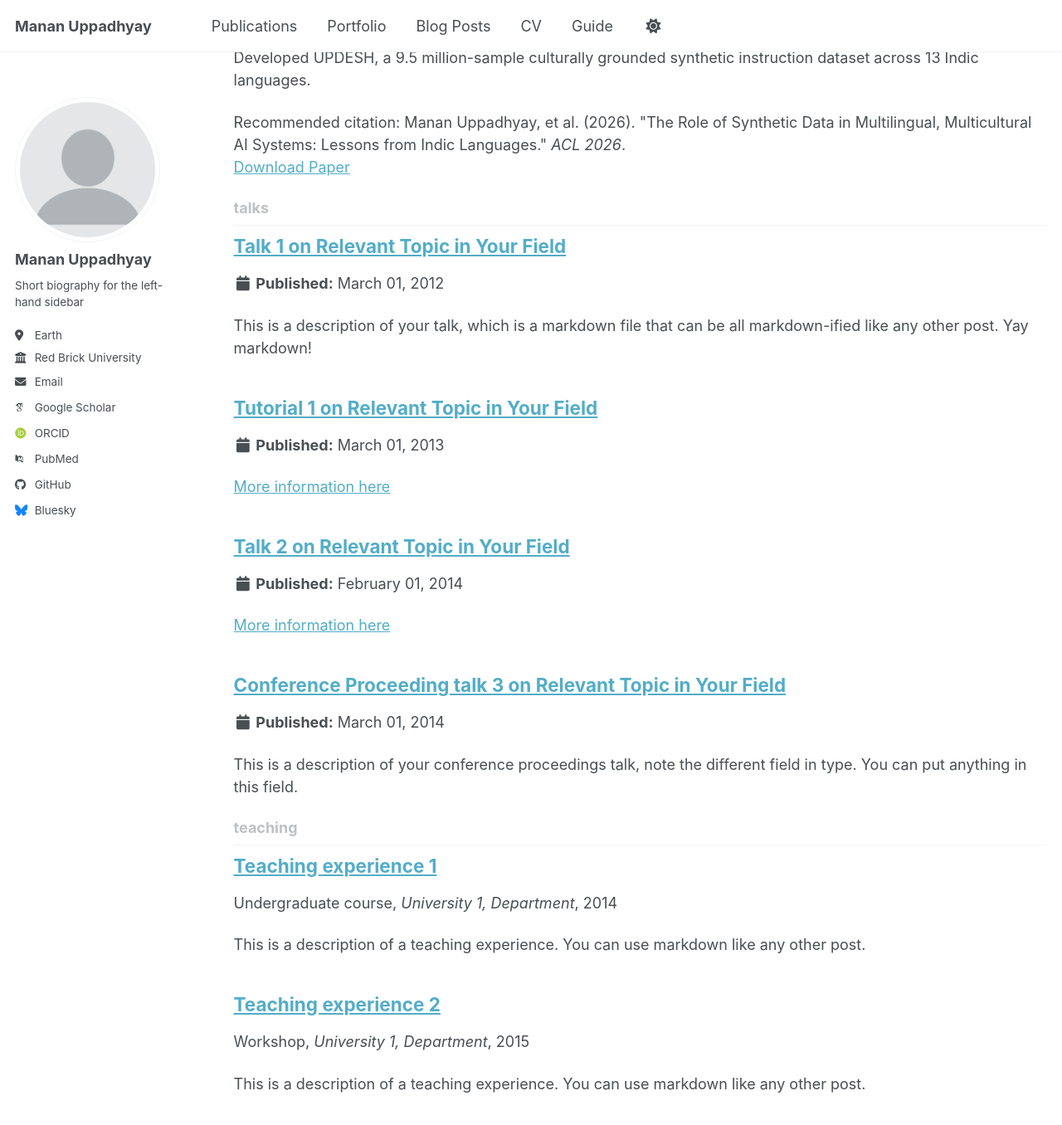
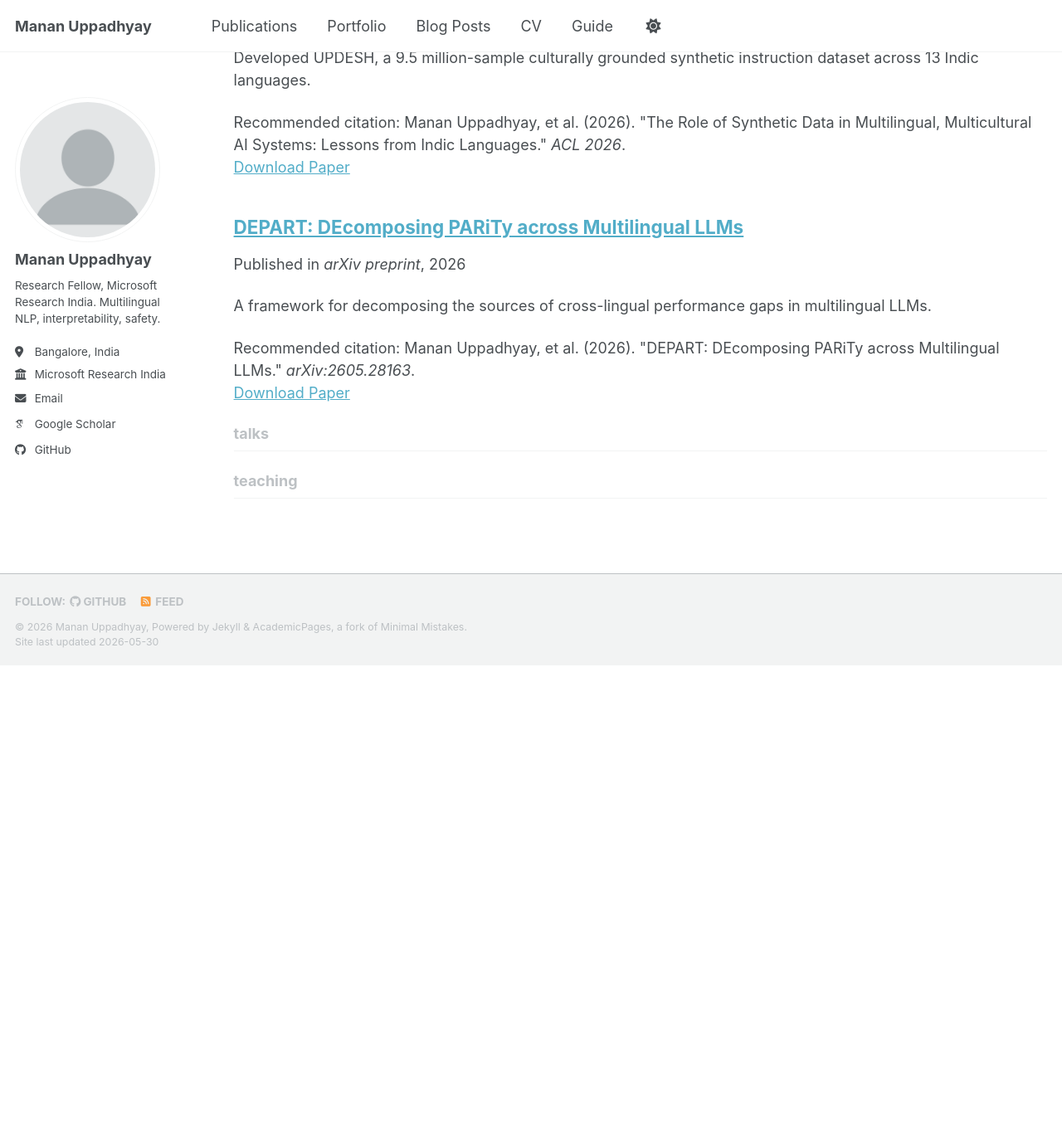
Before and after one commit to mananuppadhyay/mananuppadhyay.github.io, a Jekyll site: the page built from _pages/collection-archive.html, in a window 1280 px wide and 1400 px high, scrolled down 1199 px. Shown: the top 1356 px of the window at 83% size. Built offline with Jekyll 4.4.1, drawn with Linux system fonts in a browser that asks for light colours; some web fonts are replaced; a script bundle is joined from its source files by our own code; library files that are not in the unit come from our copies; after the commit the page ends 2001 px from its top, so only the background shows below that.

Commit message:
added more details

```diff
--- a/_config.yml
+++ b/_config.yml
@@ -12,7 +12,7 @@ site_theme               : "default" # The available themes options are "default
 title                    : "Manan Uppadhyay"
 title_separator          : "-"
 name                     : &name "Manan Uppadhyay"
-description              : &description "Manan Uppadhyay's academic portfolio"   # Update this with a general description of your site, this is the default if not overridden by a page
+description              : &description "Manan Uppadhyay — Research Fellow at Microsoft Research India working on multilingual NLP, interpretability, and AI safety."   # Update this with a general description of your site, this is the default if not overridden by a page
 url                      : https://mananuppadhyay.github.io # The base hostname & protocol for your site e.g. "https://[your GitHub username].github.io",
                                                            # or if you already have some other page hosted on Github then use "https://[your GitHub username].github.io/[Your Repo Name]"
 baseurl                  : "" # the subpath of your site, e.g. "/blog"
@@ -26,9 +26,9 @@ author:
   avatar           : "profile.png"
   name             : "Manan Uppadhyay"
   pronouns         : # example: "she/her"
-  bio              : "Short biography for the left-hand sidebar"
-  location         : "Earth"
-  employer         : "Red Brick University"
+  bio              : "Research Fellow, Microsoft Research India. Multilingual NLP, interpretability, safety."
+  location         : "Bangalore, India"
+  employer         : "Microsoft Research India"
   uri              : # URL
   email            : "mananuppadhyay@gmail.com"
 
@@ -38,10 +38,10 @@ author:
   googlescholar    : "https://scholar.google.com/citations?user=PS_CX0AAAAAJ"
   inspire-hep      : # URL
   impactstory      : # URL
-  orcid            : "https://orcid.org/yourorcidurl"
+  orcid            : # URL
   semantic         : # URL
   ssrn             : # URL
-  pubmed           : "https://www.ncbi.nlm.nih.gov/pubmed/?term=john+snow"
+  pubmed           : # URL
   researchgate     : # URL
   scopus           : # URL
   zotero           : # URL
@@ -57,7 +57,7 @@ author:
 
   # Social media
   artstation       : # Username
-  bluesky          : "bsky.app" # Replace this with you Bluesky username
+  bluesky          : # Username
   facebook         : # Username
   flickr           : # Username
   foursquare       : # Username
@@ -84,12 +84,14 @@ author:
 
 # Publication Category - The following the list of publication categories and their headings
 publication_category:
+  preprints:
+    title: 'Preprints'
+  conferences:
+    title: 'Conference Papers'
+  manuscripts:
+    title: 'Journal Articles'
   books:
     title: 'Books'
-  manuscripts:
-    title: 'Journal Articles'
-  conferences:
-    title: 'Conference Papers'
 
 # Site Settings
 teaser                   :  # filename of teaser fallback teaser image placed in /images/ for social media previews
--- /dev/null
+++ b/_publications/2026-05-15-depart.md
@@ -0,0 +1,12 @@
+---
+title: "DEPART: DEcomposing PARiTy across Multilingual LLMs"
+collection: publications
+category: preprints
+permalink: /publication/2026-05-15-depart
+excerpt: 'A framework for decomposing the sources of cross-lingual performance gaps in multilingual LLMs.'
+date: 2026-05-15
+venue: 'arXiv preprint'
+paperurl: 'https://arxiv.org/abs/2605.28163'
+citation: 'Manan Uppadhyay, et al. (2026). &quot;DEPART: DEcomposing PARiTy across Multilingual LLMs.&quot; <i>arXiv:2605.28163</i>.'
+---
+A framework for decomposing the sources of cross-lingual performance gaps in multilingual LLMs. Preprint: [arXiv:2605.28163](https://arxiv.org/abs/2605.28163).
--- a/_talks/2012-03-01-talk-1.md
+++ /dev/null
@@ -1,11 +0,0 @@
----
-title: "Talk 1 on Relevant Topic in Your Field"
-collection: talks
-type: "Talk"
-permalink: /talks/2012-03-01-talk-1
-venue: "UC San Francisco, Department of Testing"
-date: 2012-03-01
-location: "San Francisco, CA, USA"
----
-
-This is a description of your talk, which is a markdown file that can be all markdown-ified like any other post. Yay markdown!
--- a/_talks/2013-03-01-tutorial-1.md
+++ /dev/null
@@ -1,13 +0,0 @@
----
-title: "Tutorial 1 on Relevant Topic in Your Field"
-collection: talks
-type: "Tutorial"
-permalink: /talks/2013-03-01-tutorial-1
-venue: "UC-Berkeley Institute for Testing Science"
-date: 2013-03-01
-location: "Berkeley, CA, USA"
----
-
-[More information here](http://exampleurl.com)
-
-This is a description of your tutorial, note the different field in type. This is a markdown files that can be all markdown-ified like any other post. Yay markdown!
--- a/_talks/2014-02-01-talk-2.md
+++ /dev/null
@@ -1,13 +0,0 @@
----
-title: "Talk 2 on Relevant Topic in Your Field"
-collection: talks
-type: "Talk"
-permalink: /talks/2014-02-01-talk-2
-venue: "London School of Testing"
-date: 2014-02-01
-location: "London, UK"
----
-
-[More information here](http://example2.com)
-
-This is a description of your talk, which is a markdown files that can be all markdown-ified like any other post. Yay markdown!
--- a/_talks/2014-03-01-talk-3.md
+++ /dev/null
@@ -1,11 +0,0 @@
----
-title: "Conference Proceeding talk 3 on Relevant Topic in Your Field"
-collection: talks
-type: "Conference proceedings talk"
-permalink: /talks/2014-03-01-talk-3
-venue: "Testing Institute of America 2014 Annual Conference"
-date: 2014-03-01
-location: "Los Angeles, CA, USA"
----
-
-This is a description of your conference proceedings talk, note the different field in type. You can put anything in this field.
--- a/_teaching/2014-spring-teaching-1.md
+++ /dev/null
@@ -1,20 +0,0 @@
----
-title: "Teaching experience 1"
-collection: teaching
-type: "Undergraduate course"
-permalink: /teaching/2014-spring-teaching-1
-venue: "University 1, Department"
-date: 2014-01-01
-location: "City, Country"
----
-
-This is a description of a teaching experience. You can use markdown like any other post.
-
-Heading 1
-======
-
-Heading 2
-======
-
-Heading 3
-======
--- a/_teaching/2015-spring-teaching-2.md
+++ /dev/null
@@ -1,20 +0,0 @@
----
-title: "Teaching experience 2"
-collection: teaching
-type: "Workshop"
-permalink: /teaching/2015-spring-teaching-1
-venue: "University 1, Department"
-date: 2015-01-01
-location: "City, Country"
----
-
-This is a description of a teaching experience. You can use markdown like any other post.
-
-Heading 1
-======
-
-Heading 2
-======
-
-Heading 3
-======
```
Also changed, not shown: _pages/about.md (+16 -3 lines).
